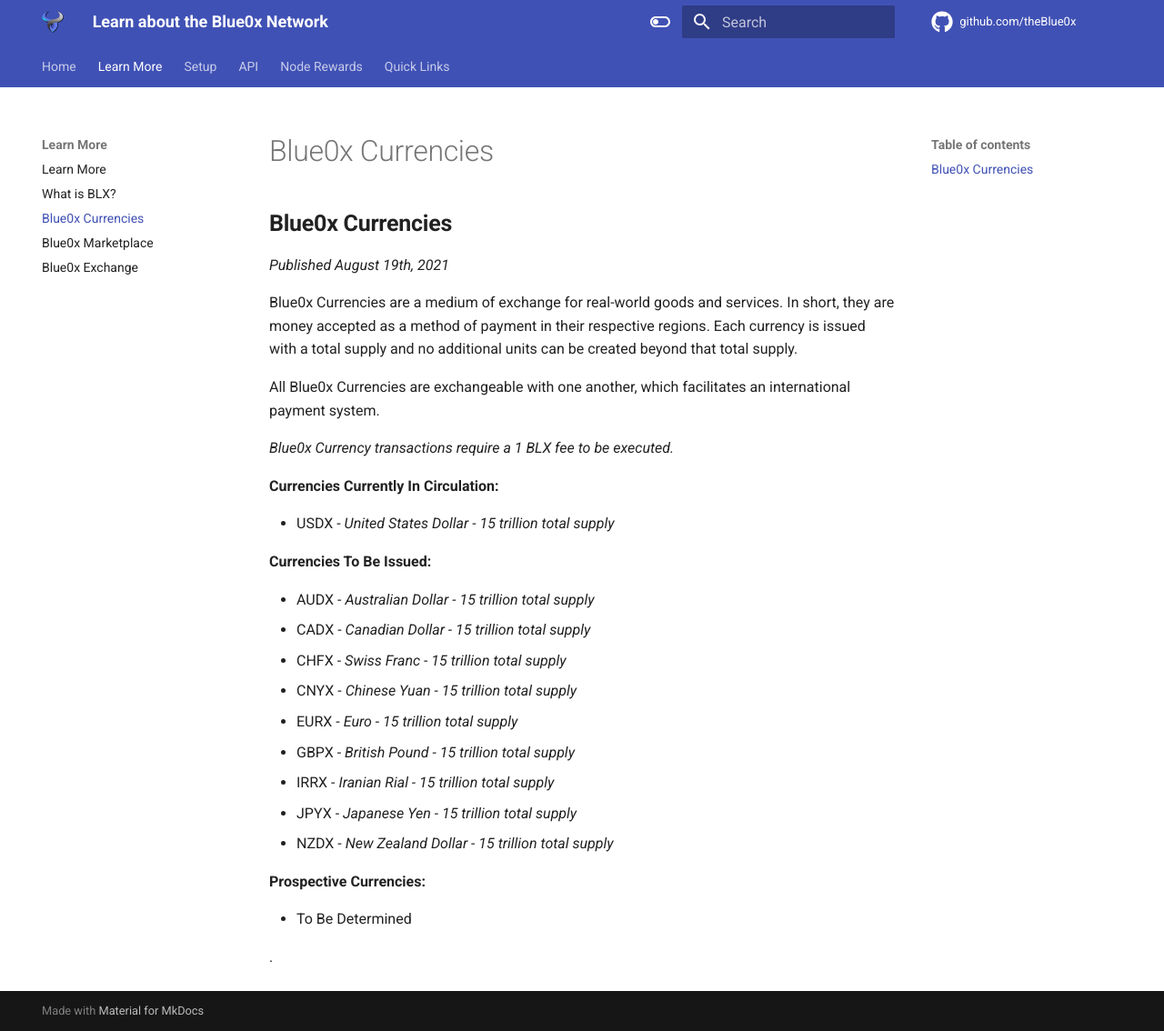
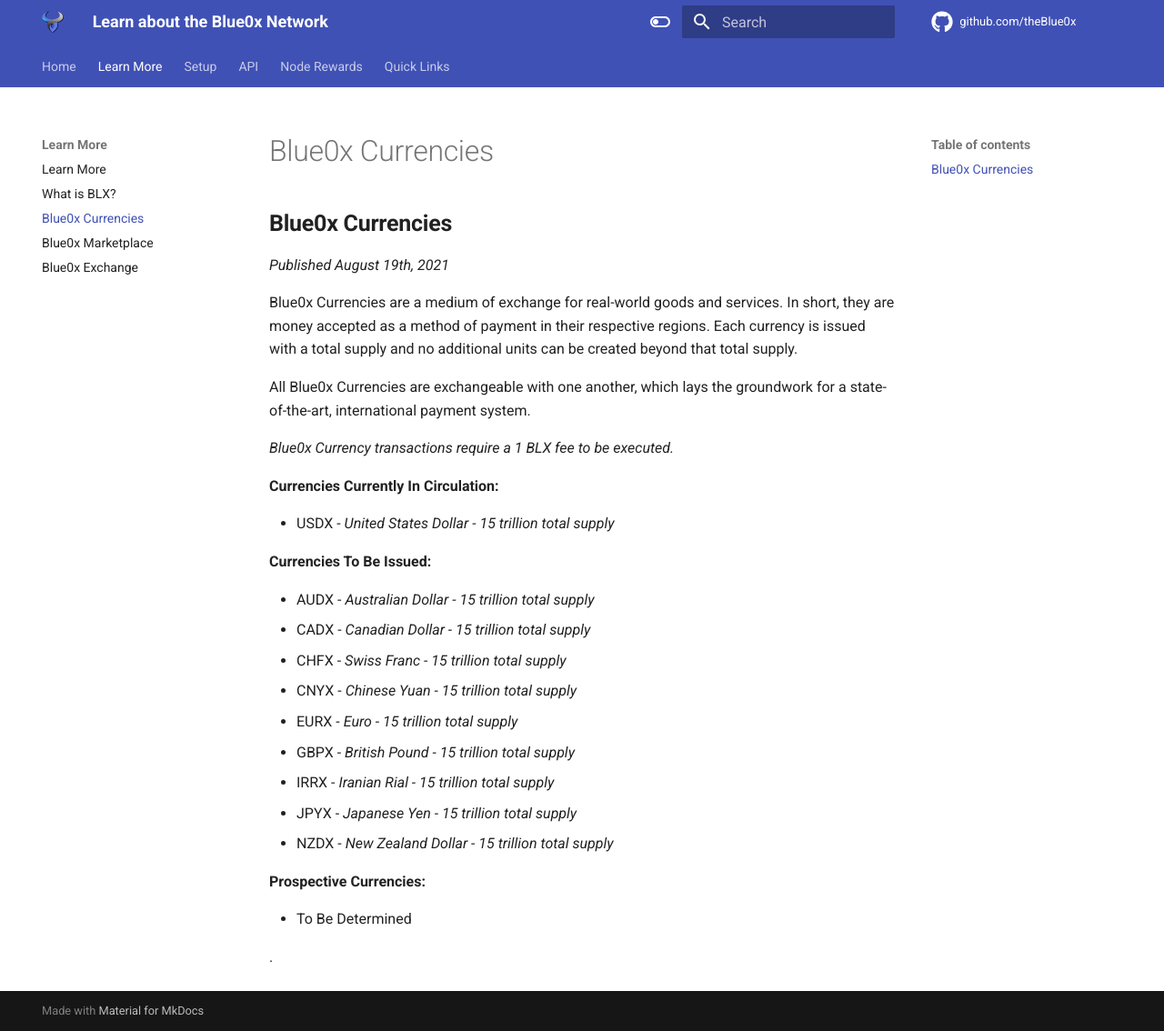
Before and after one commit to theBlue0x/docs, an MkDocs documentation site: the page built from docs/learn_more/currencies.md, in a window 1280 px wide and 1134 px high. Shown: the whole window at 91% size. Built offline with MkDocs 1.6.1 and Material for MkDocs 9.7.7, drawn with Linux system fonts in a browser that asks for light colours.

Commit message:
Update currencies.md

```diff
--- a/docs/learn_more/currencies.md
+++ b/docs/learn_more/currencies.md
@@ -4,7 +4,7 @@
 
 Blue0x Currencies are a medium of exchange for real-world goods and services. In short, they are money accepted as a method of payment in their respective regions.  Each currency is issued with a total supply and no additional units can be created beyond that total supply.
 
-All Blue0x Currencies are exchangeable with one another, which facilitates an international payment system.
+All Blue0x Currencies are exchangeable with one another, which lays the groundwork for a state-of-the-art, international payment system.
 
 _Blue0x Currency transactions require a 1 BLX fee to be executed._
 
```
